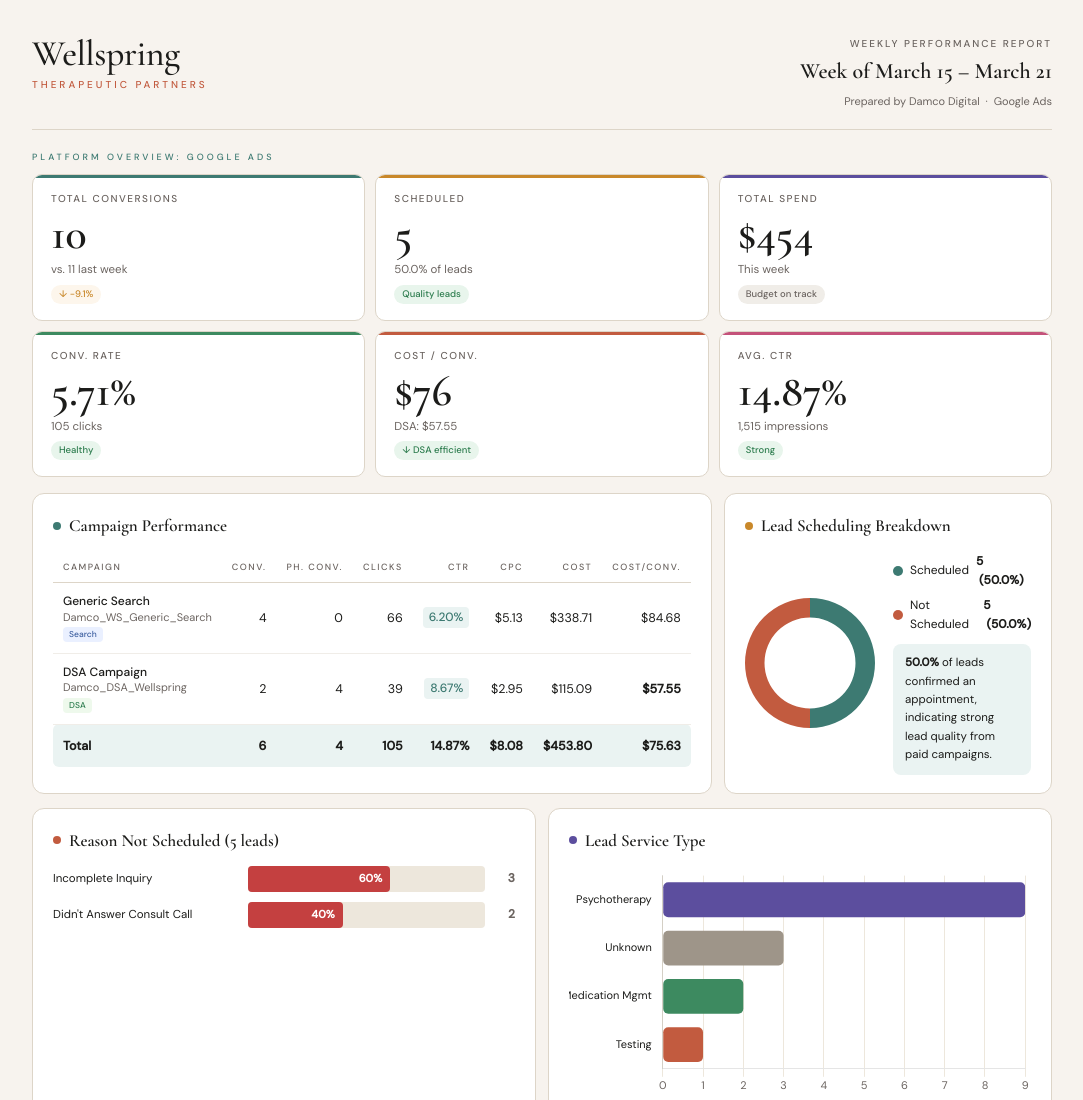
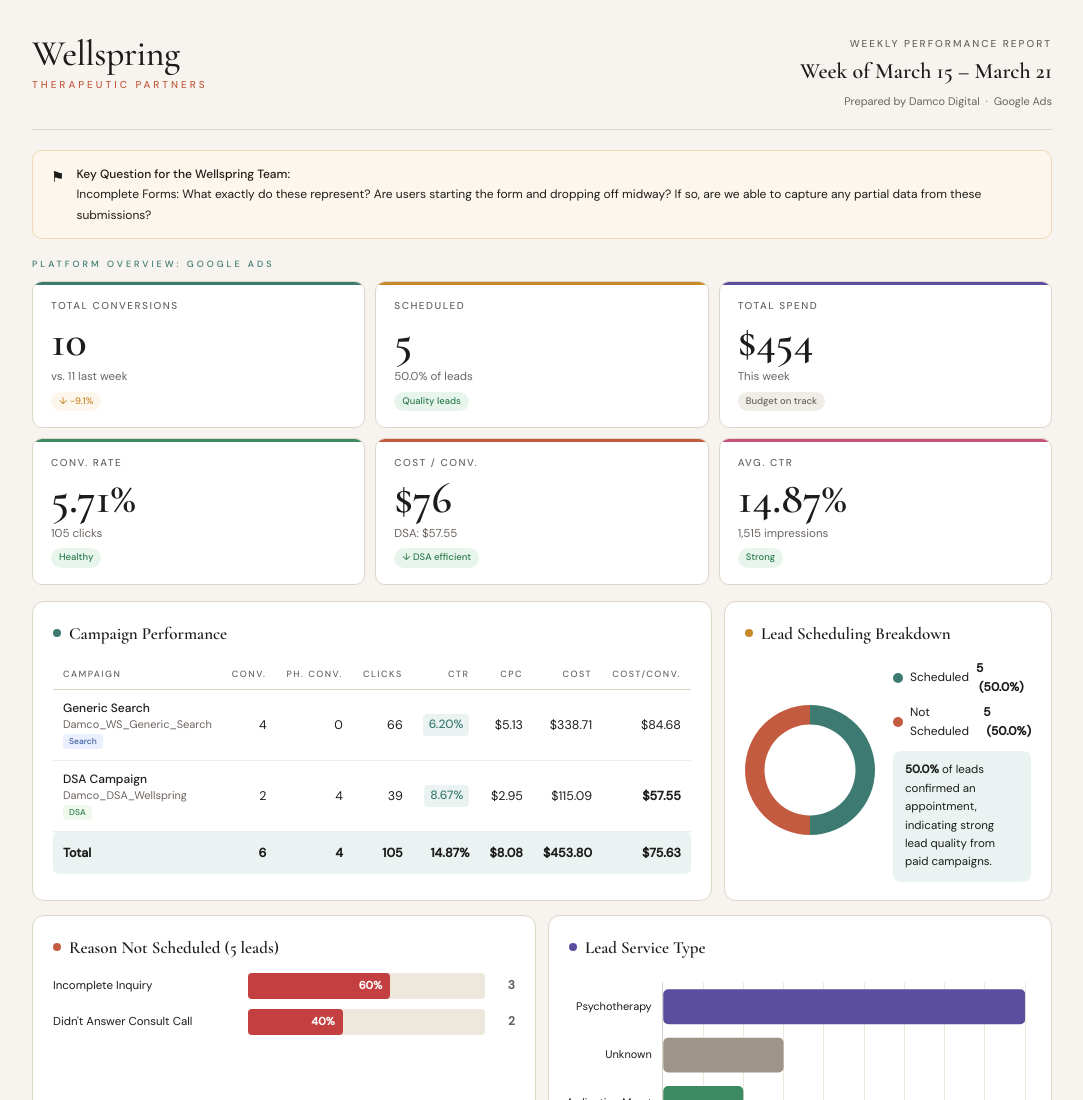
Before and after one commit to Harshitk-ai/Wellspring-, a plain HTML site: page wellspring-report-march-15-21-2026.html in a window 1280 px wide. Shown: the top 1100 px of the page, without its empty margins (98-1181 px from the left). Drawn offline with nearby package versions, Linux system fonts and the light colour scheme.

Commit message:
Add files via upload

```diff
--- a/wellspring-report-march-15-21-2026.html
+++ b/wellspring-report-march-15-21-2026.html
@@ -109,6 +109,15 @@
       <div class="report-label">Weekly Performance Report</div>
       <div class="report-week">Week of March 15 – March 21</div>
       <div class="report-prepared">Prepared by Damco Digital &nbsp;·&nbsp; Google Ads</div>
+    </div>
+  </div>
+
+  <!-- FLAG -->
+  <div class="flag-card" style="background:#FDF6EC;border:1px solid #F0D9B5;border-radius:10px;padding:13px 18px;display:flex;gap:12px;align-items:flex-start;margin-bottom:18px;">
+    <div style="font-size:15px;flex-shrink:0;margin-top:1px;">⚑</div>
+    <div style="font-size:12px;line-height:1.7;color:var(--charcoal);">
+      <strong style="font-weight:500;">Key Question for the Wellspring Team:</strong><br>
+      Incomplete Forms: What exactly do these represent? Are users starting the form and dropping off midway? If so, are we able to capture any partial data from these submissions?
     </div>
   </div>
 
```
